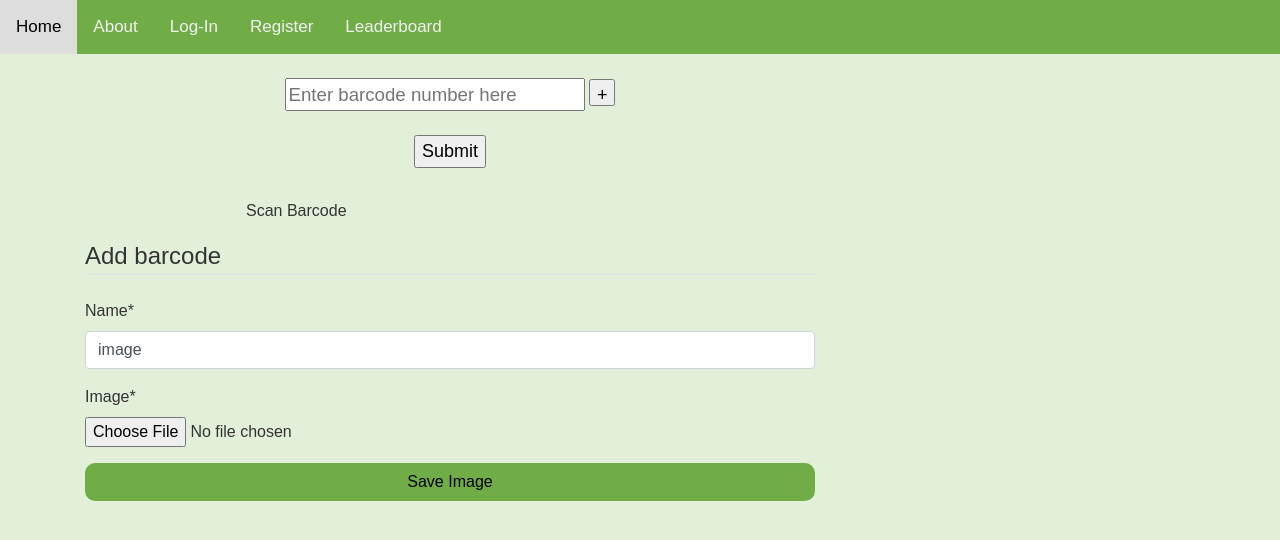
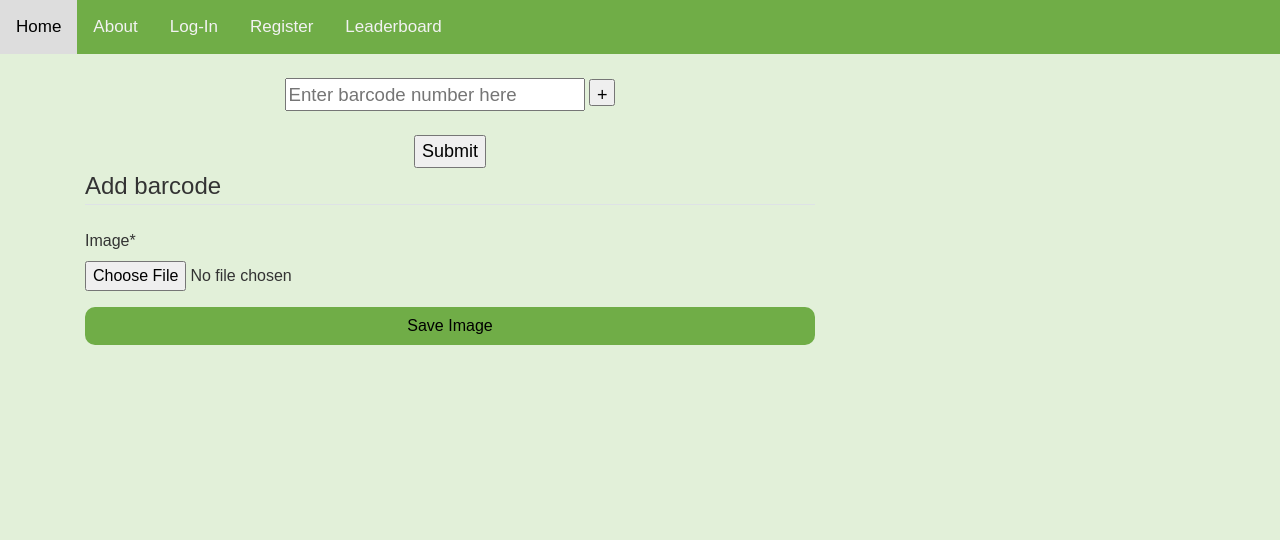
Before and after one commit to Evan-Hocking/ECM2434-Group-28, a Django app: page / in a window 1280 px wide. Shown: the top 540 px of the page. Run offline with Django 4.2, Linux system fonts and the light colour scheme; some libraries are stand-ins or nearby versions.

Commit message:
updated the form

```diff
--- a/Eco_Food_game/Food_Scanner/forms.py
+++ b/Eco_Food_game/Food_Scanner/forms.py
@@ -11,4 +11,4 @@ from .models import *
 class addImage(forms.ModelForm):
     class Meta:
         model = Image
-        fields = ['name','image']
+        fields = ['image']
--- a/Eco_Food_game/Food_Scanner/templates/Food_Scanner/home.html
+++ b/Eco_Food_game/Food_Scanner/templates/Food_Scanner/home.html
@@ -6,11 +6,11 @@
     <input type="button" id="addItem" name="addItem" value="+" /><br /><br />
     <input type="submit" value="Submit" id="barcodeNumSubmit" />
 </form>
-<form id="barcodeEntryForm" action="/upload_barcode" method="POST" enctype="multipart/form-data">
+<!-- <form id="barcodeEntryForm" action="/upload_barcode" method="POST" enctype="multipart/form-data">
     <br /><label for="barcodeImage" class="btn" id="scanBarcodeLabel">Scan Barcode</label>
     <input type="file" name="barcodeImage" id="barcodeImage" accept="image/*"
     capture="environment" style="visibility: hidden; text-align: center" onchange="form.submit()"/>
-</form>
+</form> -->
 
 <form method="POST" enctype="multipart/form-data">
     {% csrf_token %}
```
Also changed, not shown: Eco_Food_game/db.sqlite3, Eco_Food_game/media/barcode_imgs/barcode.jpg (added), Eco_Food_game/media/barcode_imgs/barcode_IPwPzaB.jpg (added).
